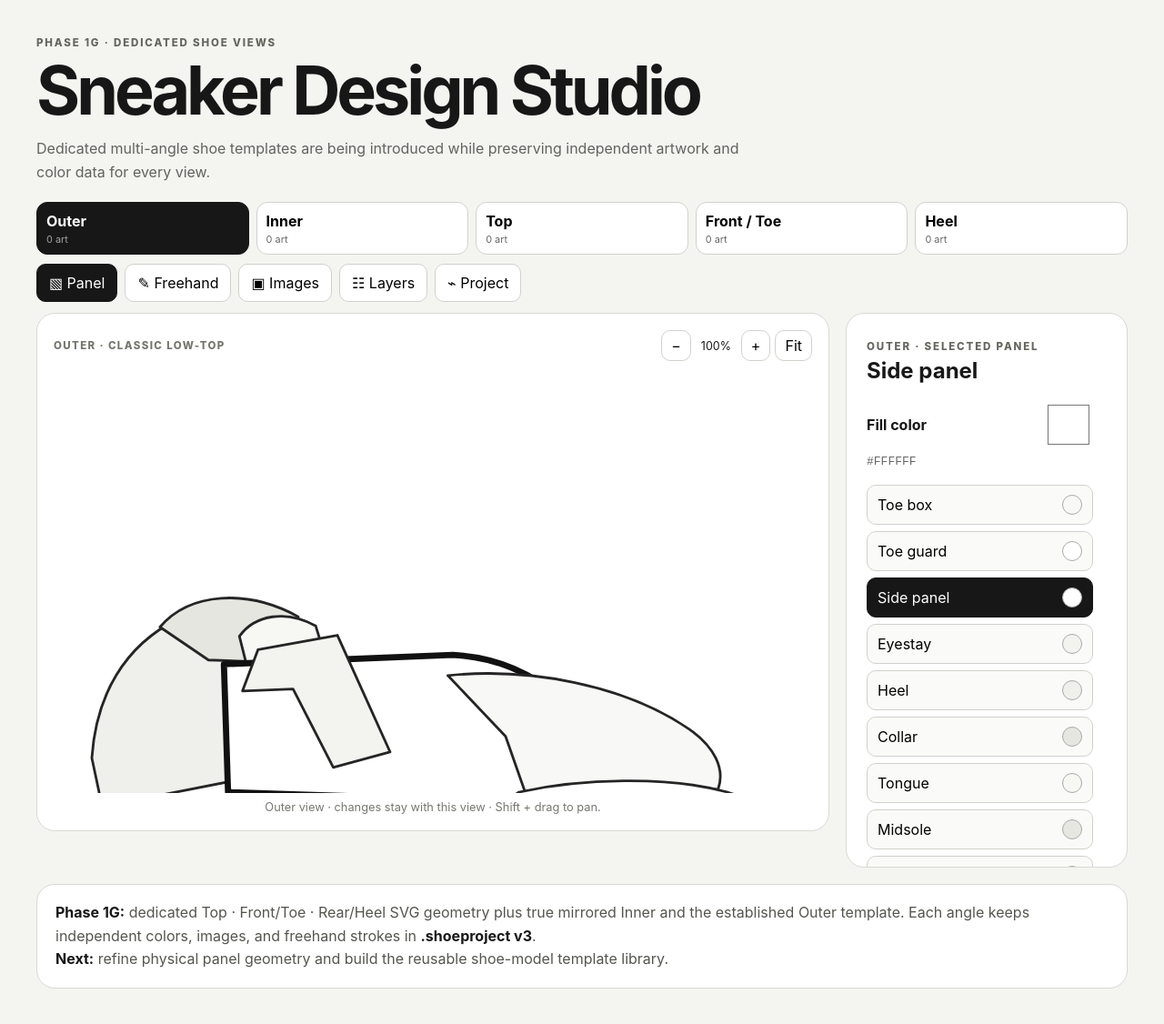
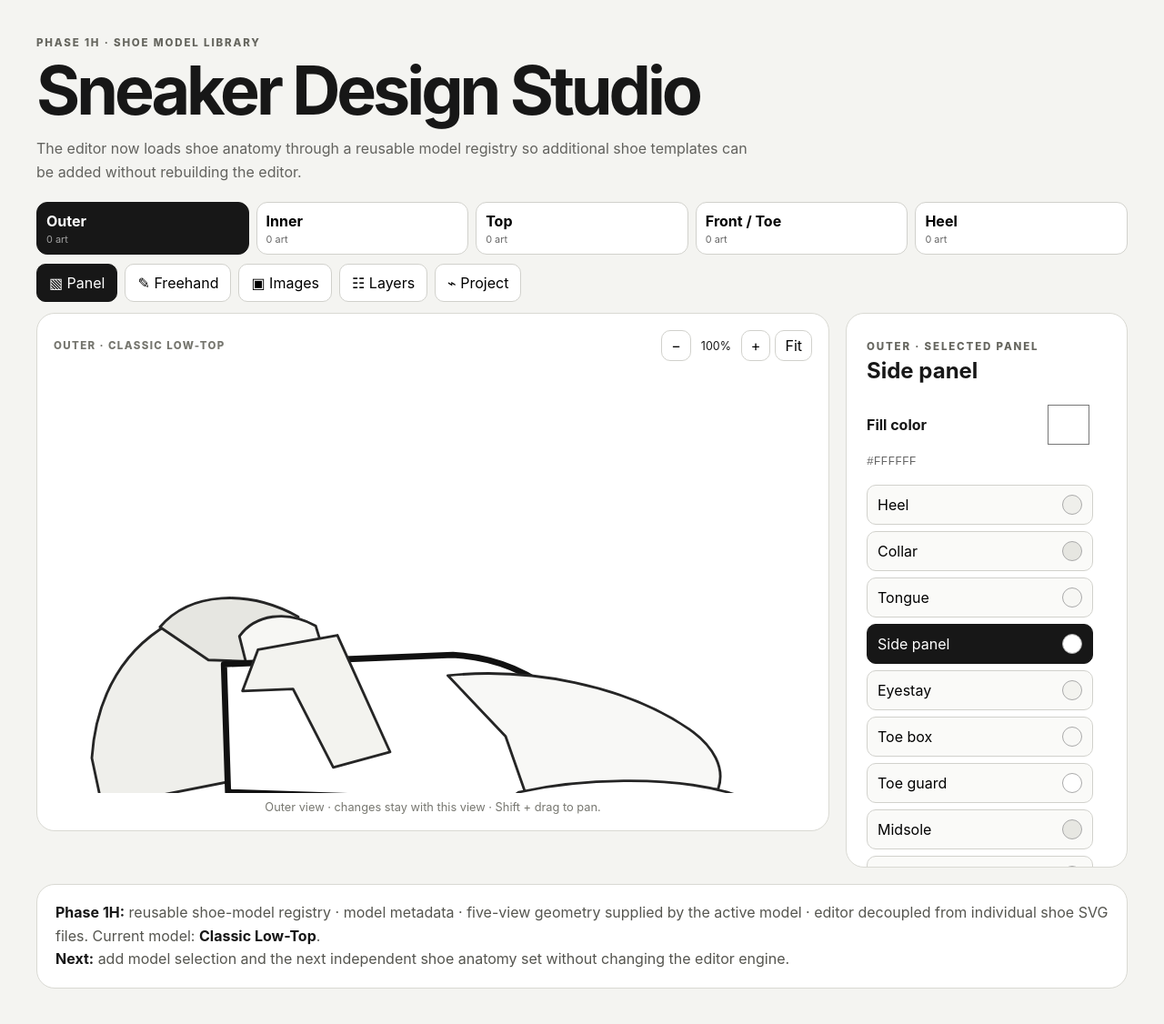
Before and after one commit to PerezAbraham86/sneaker-design-studio, a React (Vite) app: page / in a window 1280 px wide. Shown: the top 1126 px of the page at 91% size. Built offline with nearby package versions, Linux system fonts and the light colour scheme.

Commit message:
Phase 1H: drive editor from reusable shoe model registry

```diff
--- a/src/App.tsx
+++ b/src/App.tsx
@@ -3,37 +3,38 @@ import DrawingCanvas,{type DrawTool,type Stroke} from './DrawingCanvas'
 import ArtworkLayer,{type ArtworkItem} from './ArtworkLayer'
 import {DEFAULT_LAYERS,SHOE_VIEWS,VIEW_LABELS,downloadProject,isProjectFile,loadLocal,makeProject,saveLocal,type LayerId,type LayerState,type ProjectFile,type ShoeView,type ViewDocument} from './project'
 import {initialColors,panelLabels,panelPaths,type PanelColors,type PanelId} from './shoeTemplate'
-import {dedicatedPanels,dedicatedViews,type DedicatedView} from './shoeViews'
+import {DEFAULT_SHOE_MODEL_ID,getShoeModel,modelPanels} from './shoeModels'
 type Mode='panels'|'draw'|'image'|'layers'|'project';const panelOrder=Object.keys(panelLabels) as PanelId[]
 const freshView=():ViewDocument=>({colors:{...initialColors},artworks:[],strokes:[]})
 const freshViews=():Record<ShoeView,ViewDocument>=>({outer:freshView(),inner:freshView(),top:freshView(),front:freshView(),heel:freshView()})
 function SneakerSvg({view,colors,selected,onSelect,enabled}:{view:ShoeView;colors:PanelColors;selected:PanelId;onSelect:(p:PanelId)=>void;enabled:boolean}){
- const dedicated=view==='top'||view==='front'||view==='heel'?dedicatedViews[view as DedicatedView]:null
- if(dedicated)return <svg className={'shoe-svg shoe-view-'+view} viewBox={dedicated.viewBox}><g className="shoe-shadow"><ellipse cx="400" cy="395" rx="190" ry="10"/></g>{(Object.entries(dedicated.paths) as [PanelId,string][]).map(([id,d])=><path key={id} d={d} fill={colors[id]} className={'shoe-panel'+(selected===id&&enabled?' selected':'')} onClick={()=>enabled&&onSelect(id)}/>)}<g className="shoe-details">{dedicated.details.map((d,i)=><path key={i} d={d}/>)}</g></svg>
- const transform=view==='inner'?'translate(845 0) scale(-1 1)':''
- return <svg className="shoe-svg" viewBox="55 55 735 350"><g transform={transform}><g className="shoe-shadow"><ellipse cx="430" cy="380" rx="310" ry="12"/></g>{(Object.keys(panelPaths) as PanelId[]).map(id=><path key={id} d={panelPaths[id]} fill={colors[id]} className={'shoe-panel'+(selected===id&&enabled?' selected':'')} onClick={()=>enabled&&onSelect(id)}/>)}</g></svg>
+ const model=getShoeModel(DEFAULT_SHOE_MODEL_ID),template=model.views[view],entries=Object.entries(template.paths) as [PanelId,string][]
+ const transform=template.mirror?'translate(845 0) scale(-1 1)':''
+ const dedicated=view==='top'||view==='front'||view==='heel'
+ return <svg className={'shoe-svg shoe-view-'+view} viewBox={template.viewBox}><g transform={transform}><g className="shoe-shadow"><ellipse cx={dedicated?400:430} cy={dedicated?395:380} rx={dedicated?190:310} ry={dedicated?10:12}/></g>{entries.map(([id,d])=><path key={id} d={d} fill={colors[id]} className={'shoe-panel'+(selected===id&&enabled?' selected':'')} onClick={()=>enabled&&onSelect(id)}/>)}</g><g className="shoe-details">{template.details.map((d,i)=><path key={i} d={d}/>)}</g></svg>
 }
 export default function App(){
+ const model=getShoeModel(DEFAULT_SHOE_MODEL_ID)
  const [mode,setMode]=useState<Mode>('panels'),[activeView,setActiveView]=useState<ShoeView>('outer'),[views,setViews]=useState<Record<ShoeView,ViewDocument>>(freshViews),[selected,setSelected]=useState<PanelId>('quarter')
  const [tool,setTool]=useState<DrawTool>('brush'),[drawColor,setDrawColor]=useState('#111111'),[brushSize,setBrushSize]=useState(10),[drawOpacity,setDrawOpacity]=useState(1),[strokeRedo,setStrokeRedo]=useState<Record<ShoeView,Stroke[]>>({outer:[],inner:[],top:[],front:[],heel:[]})
  const [selectedArtwork,setSelectedArtwork]=useState<string|null>(null),[layers,setLayers]=useState<LayerState[]>(DEFAULT_LAYERS),[projectName,setProjectName]=useState('My Sneaker Design'),[status,setStatus]=useState('Not saved yet'),[zoom,setZoom]=useState(1),[pan,setPan]=useState({x:0,y:0})
  const panRef=useRef<{x:number;y:number;px:number;py:number}|null>(null),fileRef=useRef<HTMLInputElement>(null),projectRef=useRef<HTMLInputElement>(null)
  const doc=views[activeView],currentArtwork=doc.artworks.find(x=>x.id===selectedArtwork)??null,visible=(id:LayerId)=>layers.find(x=>x.id===id)?.visible!==false
  const patchView=(patch:Partial<ViewDocument>)=>setViews(v=>({...v,[activeView]:{...v[activeView],...patch}}))
- const changeView=(v:ShoeView)=>{setActiveView(v);if(v==='top'||v==='front'||v==='heel'){const p=dedicatedPanels(v);if(!p.includes(selected))setSelected(p[0])}setSelectedArtwork(null);setPan({x:0,y:0});setZoom(1)}
+ const changeView=(v:ShoeView)=>{setActiveView(v);{const p=modelPanels(model,v);if(!p.includes(selected))setSelected(p[0])}setSelectedArtwork(null);setPan({x:0,y:0});setZoom(1)}
  const updateArtwork=(id:string,patch:Partial<ArtworkItem>)=>patchView({artworks:doc.artworks.map(a=>a.id===id?{...a,...patch}:a)})
  const addImage=(f:File)=>{if(!f.type.startsWith('image/'))return;const r=new FileReader();r.onload=()=>{const id=crypto.randomUUID(),item:ArtworkItem={id,src:String(r.result),name:f.name,x:50,y:50,scale:1,rotation:0,opacity:1};patchView({artworks:[...doc.artworks,item]});setSelectedArtwork(id);setMode('image')};r.readAsDataURL(f)}
  const snapshot=()=>makeProject(projectName,activeView,views,layers),applyProject=(p:ProjectFile)=>{setProjectName(p.name);setViews(p.views);setLayers(p.layers);setActiveView(p.activeView);setSelectedArtwork(null);setStatus('Loaded '+new Date().toLocaleTimeString())}
  const moveLayer=(i:number,d:-1|1)=>{const t=i+d;if(t<0||t>=layers.length)return;setLayers(x=>{const n=[...x];[n[i],n[t]]=[n[t],n[i]];return n})}
- return <main className="app-shell"><header><p className="eyebrow">PHASE 1G · DEDICATED SHOE VIEWS</p><h1>Sneaker Design Studio</h1><p>Dedicated multi-angle shoe templates are being introduced while preserving independent artwork and color data for every view.</p></header>
+ return <main className="app-shell"><header><p className="eyebrow">PHASE 1H · SHOE MODEL LIBRARY</p><h1>Sneaker Design Studio</h1><p>The editor now loads shoe anatomy through a reusable model registry so additional shoe templates can be added without rebuilding the editor.</p></header>
  <nav className="view-tabs">{SHOE_VIEWS.map(v=><button key={v} className={activeView===v?'active':''} onClick={()=>changeView(v)}><span>{VIEW_LABELS[v]}</span><small>{views[v].artworks.length+views[v].strokes.length} art</small></button>)}</nav>
  <nav className="mode-tabs">{([['panels','▧ Panel'],['draw','✎ Freehand'],['image','▣ Images'],['layers','☷ Layers'],['project','⌁ Project']] as [Mode,string][]).map(([m,l])=><button key={m} className={mode===m?'active':''} onClick={()=>setMode(m)}>{l}</button>)}</nav>
- <section className="workspace"><div className="canvas-card"><div className="canvas-bar"><span className="view-label">{VIEW_LABELS[activeView].toUpperCase()} · CLASSIC LOW-TOP</span><div className="zoom-controls"><button onClick={()=>setZoom(z=>Math.max(.6,z-.1))}>−</button><span>{Math.round(zoom*100)}%</span><button onClick={()=>setZoom(z=>Math.min(2.5,z+.1))}>+</button><button onClick={()=>{setZoom(1);setPan({x:0,y:0})}}>Fit</button></div></div>
+ <section className="workspace"><div className="canvas-card"><div className="canvas-bar"><span className="view-label">{VIEW_LABELS[activeView].toUpperCase()} · {model.name.toUpperCase()}</span><div className="zoom-controls"><button onClick={()=>setZoom(z=>Math.max(.6,z-.1))}>−</button><span>{Math.round(zoom*100)}%</span><button onClick={()=>setZoom(z=>Math.min(2.5,z+.1))}>+</button><button onClick={()=>{setZoom(1);setPan({x:0,y:0})}}>Fit</button></div></div>
  <div className="viewport" onPointerDown={e=>{if(e.button!==1&&!e.shiftKey)return;panRef.current={x:e.clientX,y:e.clientY,px:pan.x,py:pan.y};e.currentTarget.setPointerCapture(e.pointerId)}} onPointerMove={e=>{if(panRef.current)setPan({x:panRef.current.px+e.clientX-panRef.current.x,y:panRef.current.py+e.clientY-panRef.current.y})}} onPointerUp={()=>panRef.current=null}><div className="design-stage" style={{transform:`translate(${pan.x}px,${pan.y}px) scale(${zoom})`}}><div className={visible('base')?'':'layer-hidden'}><SneakerSvg view={activeView} colors={doc.colors} selected={selected} onSelect={setSelected} enabled={mode==='panels'}/></div><div className={visible('artwork')?'':'layer-hidden'}><ArtworkLayer items={doc.artworks} selectedId={mode==='image'?selectedArtwork:null} onSelect={setSelectedArtwork} onChange={updateArtwork}/></div><div className={'draw-layer '+(mode==='draw'?'enabled':'disabled')+(visible('freehand')?'':' layer-hidden')}><DrawingCanvas tool={tool} color={drawColor} size={brushSize} opacity={drawOpacity} strokes={doc.strokes} onCommit={s=>{patchView({strokes:[...doc.strokes,s]});setStrokeRedo(x=>({...x,[activeView]:[]}))}}/></div></div></div><p className="hint">{VIEW_LABELS[activeView]} view · changes stay with this view · Shift + drag to pan.</p></div>
- <aside><div className="aside-inner">{mode==='panels'&&<><span className="micro">{VIEW_LABELS[activeView].toUpperCase()} · SELECTED PANEL</span><h2>{panelLabels[selected]}</h2><label className="control-row">Fill color<input type="color" value={doc.colors[selected]} onChange={e=>patchView({colors:{...doc.colors,[selected]:e.target.value}})}/></label><code>{doc.colors[selected].toUpperCase()}</code><div className="panel-list">{(activeView==='top'||activeView==='front'||activeView==='heel'?dedicatedPanels(activeView):panelOrder).map(p=><button key={p} className={selected===p?'active':''} onClick={()=>setSelected(p)}>{panelLabels[p]}<span className="mini-swatch" style={{background:doc.colors[p]}}/></button>)}</div></>}
+ <aside><div className="aside-inner">{mode==='panels'&&<><span className="micro">{VIEW_LABELS[activeView].toUpperCase()} · SELECTED PANEL</span><h2>{panelLabels[selected]}</h2><label className="control-row">Fill color<input type="color" value={doc.colors[selected]} onChange={e=>patchView({colors:{...doc.colors,[selected]:e.target.value}})}/></label><code>{doc.colors[selected].toUpperCase()}</code><div className="panel-list">{modelPanels(model,activeView).map(p=><button key={p} className={selected===p?'active':''} onClick={()=>setSelected(p)}>{panelLabels[p]}<span className="mini-swatch" style={{background:doc.colors[p]}}/></button>)}</div></>}
  {mode==='draw'&&<><span className="micro">{VIEW_LABELS[activeView].toUpperCase()} · FREEHAND</span><h2>Paint layer</h2><div className="tool-grid">{(['brush','airbrush','eraser'] as DrawTool[]).map(t=><button key={t} className={tool===t?'active':''} onClick={()=>setTool(t)}>{t}</button>)}</div><label className="control-row">Paint color<input type="color" value={drawColor} onChange={e=>setDrawColor(e.target.value)}/></label><label className="slider-label">Size <b>{brushSize}px</b><input type="range" min="2" max="60" value={brushSize} onChange={e=>setBrushSize(+e.target.value)}/></label><label className="slider-label">Opacity <b>{Math.round(drawOpacity*100)}%</b><input type="range" min="10" max="100" value={drawOpacity*100} onChange={e=>setDrawOpacity(+e.target.value/100)}/></label><div className="history-row"><button disabled={!doc.strokes.length} onClick={()=>{const s=doc.strokes.at(-1);if(s){patchView({strokes:doc.strokes.slice(0,-1)});setStrokeRedo(x=>({...x,[activeView]:[s,...x[activeView]]}))}}}>↶ Stroke</button><button disabled={!strokeRedo[activeView].length} onClick={()=>{const s=strokeRedo[activeView][0];patchView({strokes:[...doc.strokes,s]});setStrokeRedo(x=>({...x,[activeView]:x[activeView].slice(1)}))}}>↷ Stroke</button></div><p className="side-note">{doc.strokes.length} stroke{doc.strokes.length===1?'':'s'} on this view.</p></>}
  {mode==='image'&&<><span className="micro">{VIEW_LABELS[activeView].toUpperCase()} · ARTWORK</span><h2>Images</h2><input ref={fileRef} className="file-input" type="file" accept="image/png,image/jpeg,image/webp" onChange={e=>{const f=e.target.files?.[0];if(f)addImage(f);e.target.value=''}}/><button className="primary" onClick={()=>fileRef.current?.click()}>+ Upload image</button><div className="artwork-list">{doc.artworks.map(a=><button key={a.id} className={selectedArtwork===a.id?'active':''} onClick={()=>setSelectedArtwork(a.id)}>{a.name}</button>)}</div>{currentArtwork&&<><label className="slider-label">Size <b>{Math.round(currentArtwork.scale*100)}%</b><input type="range" min="20" max="250" value={currentArtwork.scale*100} onChange={e=>updateArtwork(currentArtwork.id,{scale:+e.target.value/100})}/></label><label className="slider-label">Rotation <b>{currentArtwork.rotation}°</b><input type="range" min="-180" max="180" value={currentArtwork.rotation} onChange={e=>updateArtwork(currentArtwork.id,{rotation:+e.target.value})}/></label><button className="danger" onClick={()=>{patchView({artworks:doc.artworks.filter(a=>a.id!==currentArtwork.id)});setSelectedArtwork(null)}}>Remove image</button></>}</>}
  {mode==='layers'&&<><span className="micro">GLOBAL LAYER MANAGER</span><h2>Design layers</h2><p className="side-note">Visibility and names apply across all five views; artwork content remains view-specific.</p><div className="layer-list">{layers.map((l,i)=><div className="layer-row" key={l.id}><button className="eye" onClick={()=>setLayers(x=>x.map(v=>v.id===l.id?{...v,visible:!v.visible}:v))}>{l.visible?'◉':'○'}</button><input value={l.name} onChange={e=>setLayers(x=>x.map(v=>v.id===l.id?{...v,name:e.target.value}:v))}/><button disabled={!i} onClick={()=>moveLayer(i,-1)}>↑</button><button disabled={i===layers.length-1} onClick={()=>moveLayer(i,1)}>↓</button></div>)}</div></>}
  {mode==='project'&&<><span className="micro">PORTABLE PROJECT V3</span><h2>Five-view project</h2><label className="project-name">Project name<input value={projectName} onChange={e=>setProjectName(e.target.value)}/></label><button className="primary" onClick={()=>{try{saveLocal(snapshot());setStatus('Saved all 5 views locally')}catch{setStatus('Local save failed — download instead')}}}>Save locally</button><button className="reset" onClick={()=>{const p=loadLocal();p?applyProject(p):setStatus('No compatible v3 save found')}}>Load local save</button><button className="reset" onClick={()=>downloadProject(snapshot())}>Download .shoeproject</button><input ref={projectRef} className="file-input" type="file" accept=".shoeproject,application/json" onChange={e=>{const f=e.target.files?.[0];if(!f)return;const r=new FileReader();r.onload=()=>{try{const p:unknown=JSON.parse(String(r.result));isProjectFile(p)?applyProject(p):setStatus('Invalid or older project file')}catch{setStatus('Could not read project')}};r.readAsText(f);e.target.value=''}}/><button className="reset" onClick={()=>projectRef.current?.click()}>Import .shoeproject</button><p className="save-status">{status}</p><div className="view-summary">{SHOE_VIEWS.map(v=><span key={v}>{VIEW_LABELS[v]} <b>{views[v].artworks.length} img · {views[v].strokes.length} strokes</b></span>)}</div></>}</div></aside></section>
- <section className="roadmap"><strong>Phase 1G:</strong> dedicated Top · Front/Toe · Rear/Heel SVG geometry plus true mirrored Inner and the established Outer template. Each angle keeps independent colors, images, and freehand strokes in <strong>.shoeproject v3</strong>.<br/><strong>Next:</strong> refine physical panel geometry and build the reusable shoe-model template library.</section></main>
+ <section className="roadmap"><strong>Phase 1H:</strong> reusable shoe-model registry · model metadata · five-view geometry supplied by the active model · editor decoupled from individual shoe SVG files. Current model: <strong>{model.name}</strong>.<br/><strong>Next:</strong> add model selection and the next independent shoe anatomy set without changing the editor engine.</section></main>
 }
```
